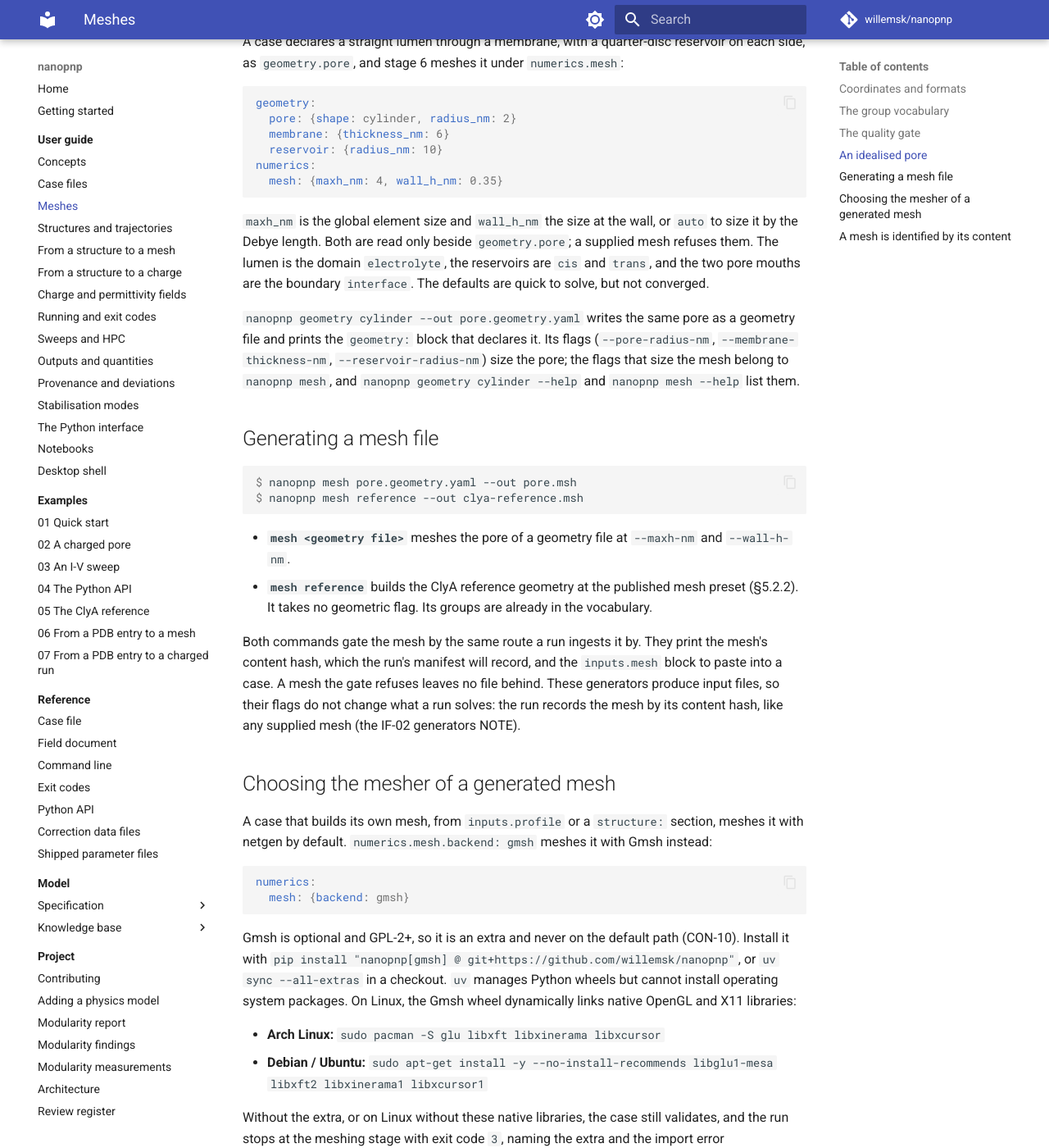
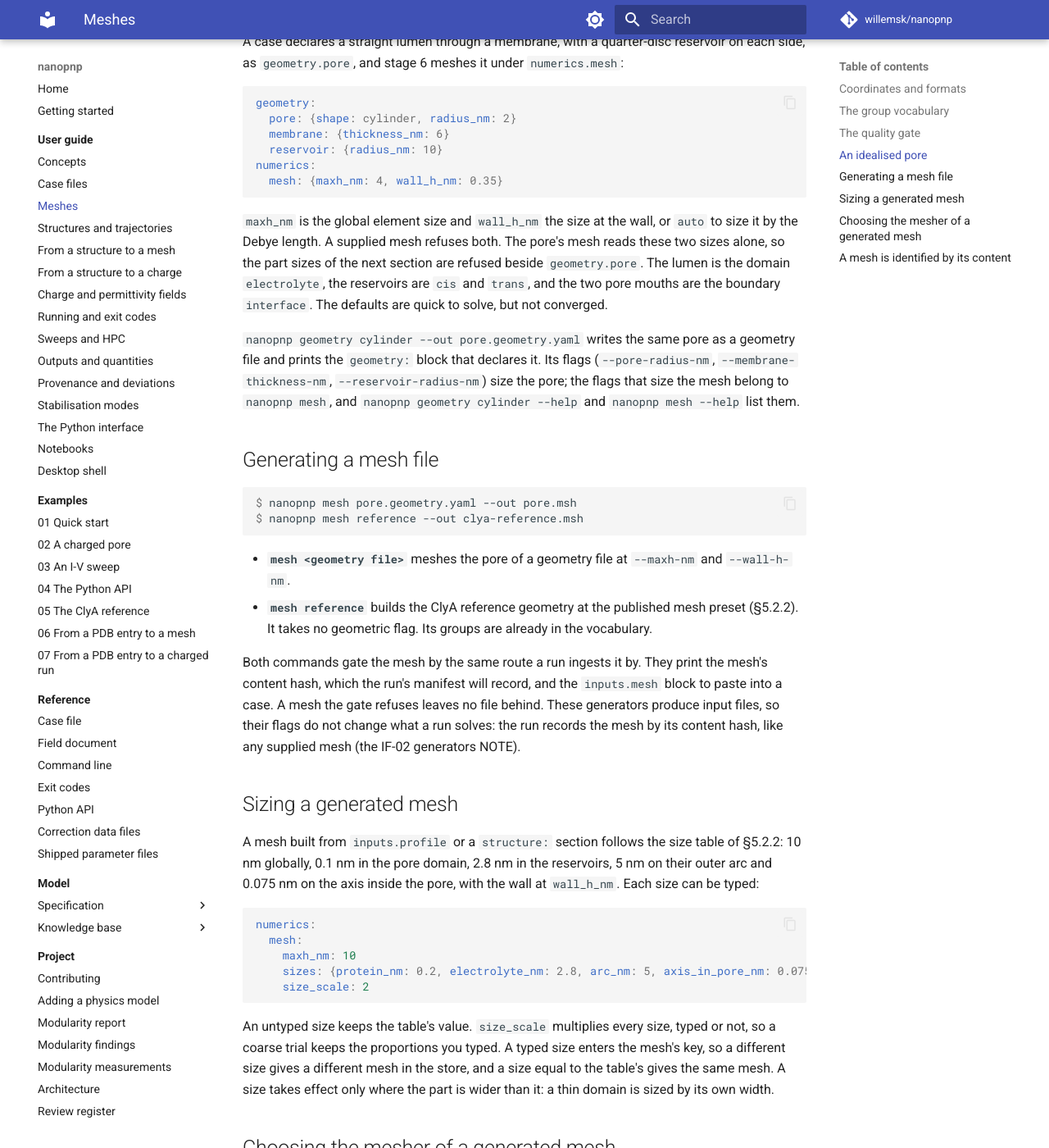
Before and after one commit to willemsk/nanopnp, an MkDocs documentation site: the page built from docs/guide/meshes.md, in a window 1280 px wide and 1400 px high, scrolled down 1759 px. Shown: the whole window at 82% size. Built offline with MkDocs 1.6.1 and Material for MkDocs 9.7.7, drawn with Linux system fonts in a browser that asks for light colours; comment, search, counter and statistics services are not loaded.

Commit message:
feat: every part of a generated mesh can be typed, a base the scale multiplies
numerics.mesh.maxh_nm is the global size of any generated mesh, and
numerics.mesh.sizes types the four other maxima of section 5.2.2's table
(protein_nm, electrolyte_nm, arc_nm, axis_in_pore_nm), each optional.
mesh/sizing.py:case_sizes is the table with each typed size in place;
the region mesher, the idealised recipe and the mesh stage's key read it,
scaled by size_scale. A typed sizes entry beside geometry.pore is refused
naming it; beside inputs.mesh every mesh key already is.

A case typing each maximum at the table's value keys and meshes as one
typing none; a doubled protein_nm moves stage 6's key, not stage 5's, and
thins the charged tube's protein at size_scale 2. Each typed leaf moves
stage 6's key alone (VER-71). VER-62 is unmoved: every golden walk reads
as before.

VER-53; section 5.2.2's NOTE on typed sizes, section 5.3.1's NOTEs on
numerics.mesh and geometry.pore; section 8.2.40 AP3, AP4. The case
artefact, which hashes the whole document, moves with the new field.

Co-Authored-By: Claude Opus 5.5 <noreply@anthropic.com>
Claude-Session: https://claude.ai/code/session_01DnBK7dW2YJBTEuAUw7u2Jt

````diff
--- a/docs/guide/meshes.md
+++ b/docs/guide/meshes.md
@@ -71,7 +71,8 @@ numerics:
 ```
 
 `maxh_nm` is the global element size and `wall_h_nm` the size at the wall, or `auto` to size it by
-the Debye length. Both are read only beside `geometry.pore`; a supplied mesh refuses them. The lumen
+the Debye length. A supplied mesh refuses both. The pore's mesh reads these two sizes alone, so the
+part sizes of the next section are refused beside `geometry.pore`. The lumen
 is the domain `electrolyte`, the reservoirs are `cis` and `trans`, and the two pore mouths are the
 boundary `interface`. The defaults are quick to solve, but not converged.
 
@@ -96,6 +97,25 @@ hash, which the run's manifest will record, and the `inputs.mesh` block to paste
 the gate refuses leaves no file behind. These generators produce input files, so their flags do not
 change what a run solves: the run records the mesh by its content hash, like any supplied mesh (the
 IF-02 generators NOTE).
+
+## Sizing a generated mesh
+
+A mesh built from `inputs.profile` or a `structure:` section follows the size table of §5.2.2: 10 nm
+globally, 0.1 nm in the pore domain, 2.8 nm in the reservoirs, 5 nm on their outer arc and 0.075 nm on
+the axis inside the pore, with the wall at `wall_h_nm`. Each size can be typed:
+
+```yaml
+numerics:
+  mesh:
+    maxh_nm: 10
+    sizes: {protein_nm: 0.2, electrolyte_nm: 2.8, arc_nm: 5, axis_in_pore_nm: 0.075}
+    size_scale: 2
+```
+
+An untyped size keeps the table's value. `size_scale` multiplies every size, typed or not, so a
+coarse trial keeps the proportions you typed. A typed size enters the mesh's key, so a different
+size gives a different mesh in the store, and a size equal to the table's gives the same mesh. A
+size takes effect only where the part is wider than it: a thin domain is sized by its own width.
 
 ## Choosing the mesher of a generated mesh
 
````
Also changed, not shown: docs/plans/phase-5/wp5.17-the-continuum-suite.md (+14 -3 lines), specification/05-software-design/02-pipeline-stages.md (+14 -0 lines), specification/05-software-design/03-1-case-file.md (+8 -6 lines), specification/07-verification/02-tier-1.md (+1 -1 lines), 8 other files.
